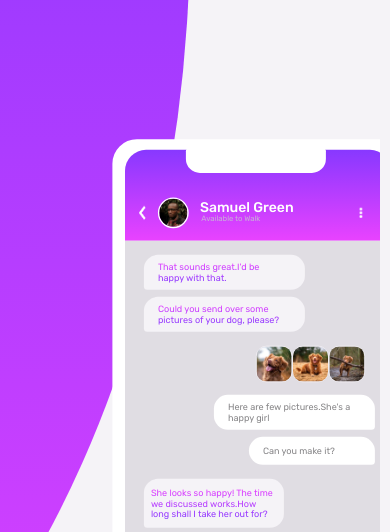
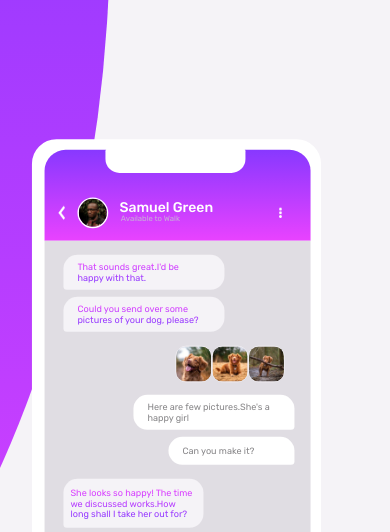
Before and after one commit to JUSTMEHER/chatapp-frontend, a plain HTML site: page index.html in a window 390 px wide. Shown: the top 532 px of the page. Drawn offline with Linux system fonts and the light colour scheme.

Commit message:
Update style.css

```diff
--- a/style.css
+++ b/style.css
@@ -378,10 +378,10 @@ h1{
         overflow-x: hidden;
     }
     .container{
-        flex-direction: column;
+        flex-direction:row;
         scale:100%;
         overflow-x: hidden;
-        margin-left: -100px;
+        margin-left: -180px;
         margin-bottom: 20px
     }
     h1{
```
